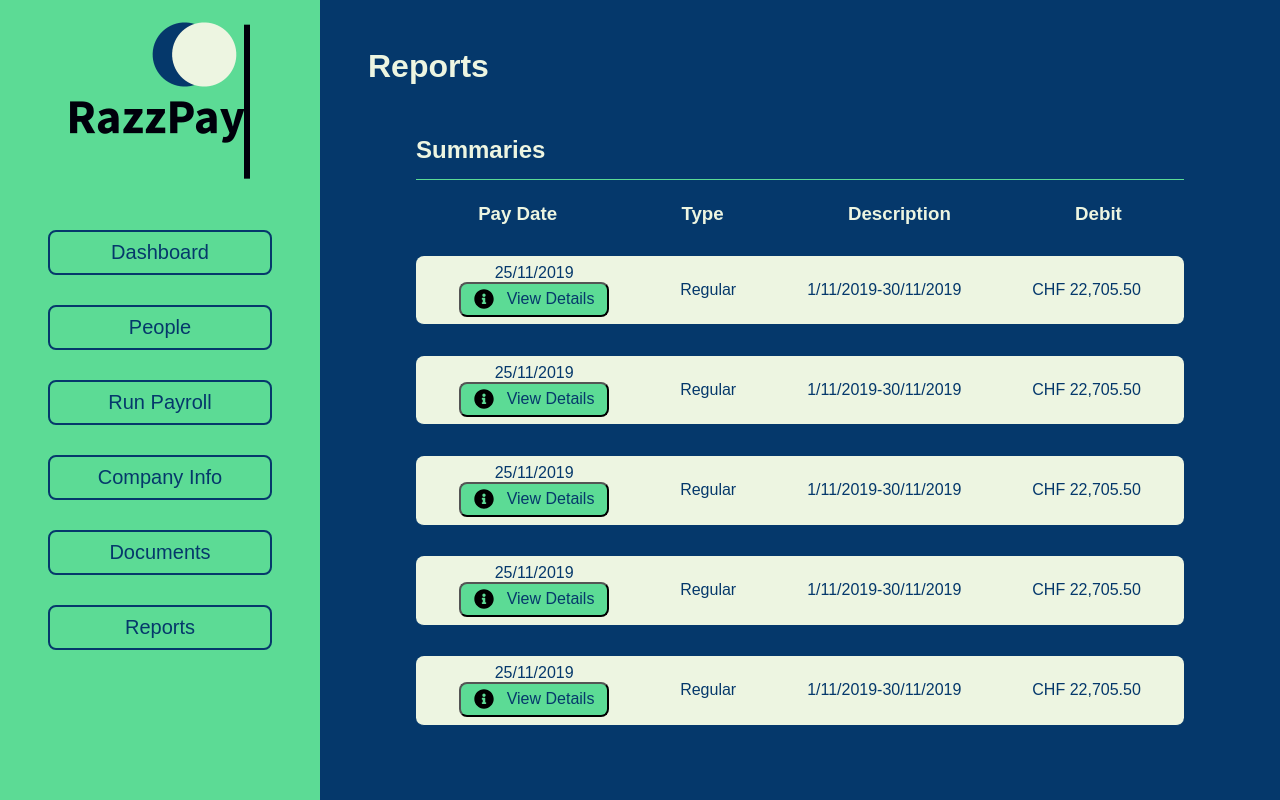
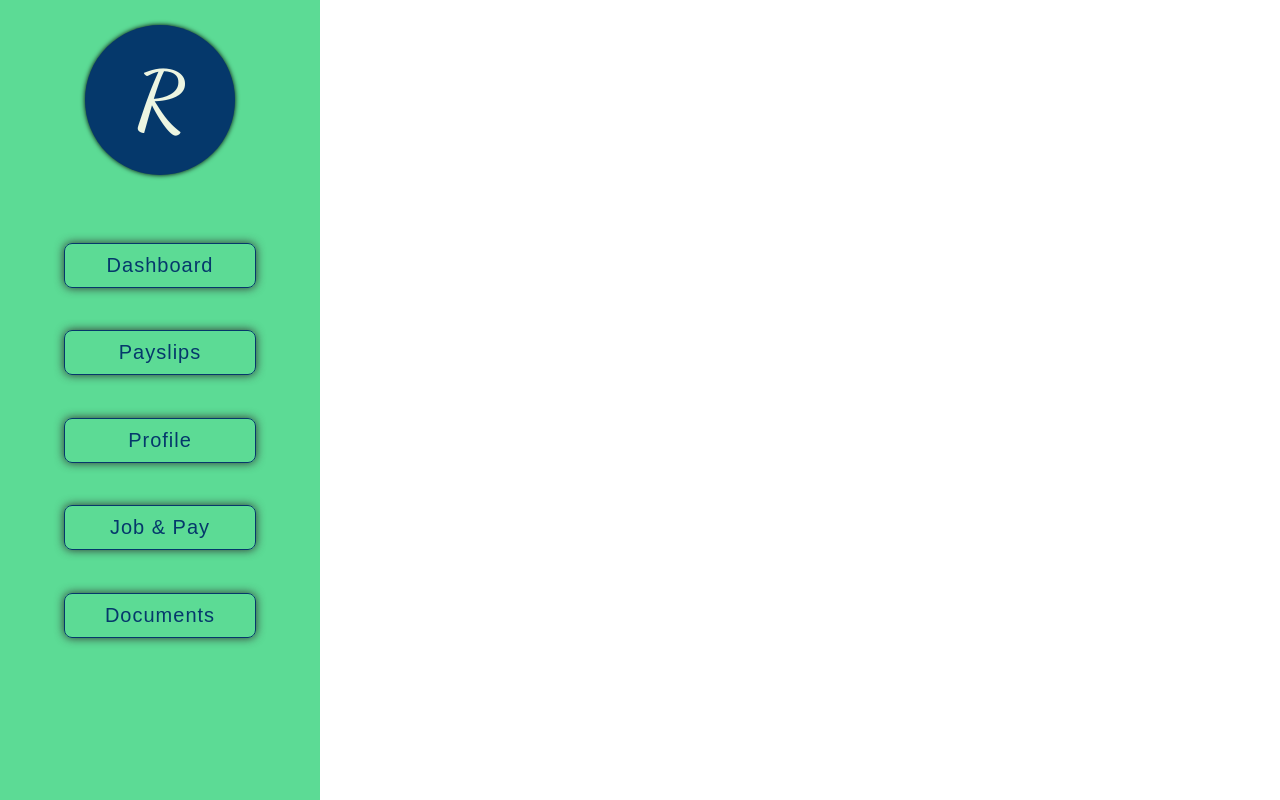
Before and after one commit to joshhammer/propulsion-final-project, a React (Create React App) app in the folder frontend/: page /company/reports in a window 1280 px wide. Built offline with nearby package versions, Linux system fonts and the light colour scheme.

Commit message:
add some styling changes on HP and sidebar

```diff
--- a/frontend/public/index.html
+++ b/frontend/public/index.html
@@ -11,6 +11,7 @@
     />
     <link href="https://fonts.googleapis.com/css?family=Titillium+Web:300,400,700&display=swap" rel="stylesheet">
     <link href="https://fonts.googleapis.com/css?family=Montserrat:300,400,700&display=swap" rel="stylesheet">
+    <link href="https://fonts.googleapis.com/css?family=Dancing+Script:400,700&display=swap" rel="stylesheet">
     <link rel="apple-touch-icon" href="%PUBLIC_URL%/logo192.png" />
     <!--
       manifest.json provides metadata used when your web app is installed on a
--- a/frontend/src/components/AppContainer/AppContainer.js
+++ b/frontend/src/components/AppContainer/AppContainer.js
@@ -1,10 +1,10 @@
 import React from "react";
-import Company from "./Company/Company";
+import Employee from "./Employee/Employee";
 
 const AppContainer = (props) => {
     // here we need a condition to determine if company or employee gets rendered
     return (
-        <Company/>
+        <Employee/>
     )
 }
 
--- a/frontend/src/components/AppContainer/AppContainer.scss
+++ b/frontend/src/components/AppContainer/AppContainer.scss
@@ -14,12 +14,14 @@
     display: flex;
     justify-content: center;
     align-items: center;
-    width: 70%;
+    width: 60%;
     height: 45px;
     font-size: 1.25rem;
     text-decoration: none;
+    letter-spacing: 1px;
+    box-shadow: 0 0 10px rgb(51, 51, 51);
     color: var(--mainBlue);
-    border: 2px solid var(--mainBlue);
+    border: 1px solid var(--mainBlue);
     border-radius: 8px;
     padding: 5px;
     transition: all 0.3s;
--- a/frontend/src/components/AppContainer/Employee/EmployeeSidebar/EmployeeSidebar.js
+++ b/frontend/src/components/AppContainer/Employee/EmployeeSidebar/EmployeeSidebar.js
@@ -11,7 +11,10 @@ const EmployeeSidebar = (props) => {
     return (
         <div className="employee-sidebar-container">
             <div className="company-logo">
-                <img src={logo} alt="logo" />
+                {/* <img src={logo} alt="logo" /> */}
+                <div className='logo-circle'>
+                    <h1 className='company-logo-title'>R</h1>
+                </div>
             </div>
             <div className="employee-sidebar-link-container">
                 <Link className="sidebar-link" to="/employee/dashboard" id={path === '/employee/dashboard' ? 'active-sidebar-link' : ''}>Dashboard</Link>
--- a/frontend/src/components/AppContainer/Employee/EmployeeSidebar/EmployeeSidebar.scss
+++ b/frontend/src/components/AppContainer/Employee/EmployeeSidebar/EmployeeSidebar.scss
@@ -14,3 +14,39 @@
     align-items: center;
     justify-content: space-evenly;
 }
+
+.company-logo {
+    display: flex;
+    align-items: center;
+}
+
+.logo-circle {
+    display: flex;
+    justify-content: center;
+    align-items: center;
+    width: 150px;
+    height: 150px;
+    background: var(--mainBlue);
+    border-radius: 50%;
+    box-shadow: 0 0 5px black;
+    transition: all .5s ease-in-out;
+    &:hover {
+        // animation-name: example;
+        // animation-duration: 2s;
+        // animation-timing-function: ease-in-out;
+        transform: rotate(360deg);
+        box-shadow: 0 0 15px black;
+    }
+}
+
+.company-logo-title {
+    color: var(--mainWhite);
+    font-family: 'Dancing Script', cursive;
+    font-weight: 700;
+    font-size: 5rem;
+}
+
+// @keyframes example {
+//     0% { transform: rotate(0deg);}
+//     100% { transform: rotate(360deg);}
+// }
--- a/frontend/src/components/LandingPage/LandingPage.js
+++ b/frontend/src/components/LandingPage/LandingPage.js
@@ -1,5 +1,4 @@
 import React from 'react';
-import './LandingPage.scss';
 import AuthenticationButton from '../reusable-components/buttons/AuthenticationButton';
 import InputField from "../reusable-components/input-fields/InputField";
 import logo from '../../assets/logo_blue-white.png';
@@ -7,13 +6,18 @@ import instagram from '../../assets/svg/instagram.svg';
 import facebook from '../../assets/svg/facebook.svg';
 import twitter from '../../assets/svg/twitter.svg';
 import linkedin from '../../assets/svg/linkedin.svg';
+import './LandingPage.scss';
 
 const LandingPage = () => {
     return (
         <div className="landingpage-container">
             <div className="landingpage-header">
-                <img src={logo} alt="logo"/>
-                <h3>Manage your payroll easily</h3>
+                {/* <img src={logo} alt="logo"/> */}
+
+                    <h1 id='razzpay-main-title'>Razzpay</h1>
+
+                <h3 id='main-subtitle'>Introducing the people platform for small businesses. <br/>
+                    One place to run payroll, manage benefits, <br/> and support your team.</h3>
             </div>
             <div className="authentication-container">
                 <div className="register">
--- a/frontend/src/components/LandingPage/LandingPage.scss
+++ b/frontend/src/components/LandingPage/LandingPage.scss
@@ -4,10 +4,10 @@
 }
 
 .landingpage-header {
-    height: 45%;
+    height: 40%;
     display: flex;
     flex-direction: column;
-    justify-content: center;
+    // justify-content: center;
     align-items: center;
 
     & h1 {
@@ -16,7 +16,27 @@
 
     & h3 {
         font-family: var(--secondaryFontFamily);
+        color: var(--mainBlue);
     }
+}
+
+#razzpay-main-title {
+    color: var(--mainBlue);
+    font-size: 6rem;
+    font-family: 'Dancing Script', cursive;
+    margin-bottom: 2rem;
+    margin-top: 4rem;
+    text-shadow: 0 0 5px var(--mainBlue);
+}
+
+#main-subtitle {
+    font-family: var(--secondaryFontFamily);
+    font-weight: 300;
+    font-style: italic;
+    font-size: 1.5rem;
+    width: 60%;
+    text-align: center;
+    text-shadow: 0 0 5px var(--mainBlue);
 }
 
 .authentication-container {
@@ -69,10 +89,10 @@
 }
 
 .footer {
-    height: 15%;
+    height: 20%;
     display: flex;
     align-items: flex-end;
-    padding-bottom: 7px;
+    padding-bottom: 15px;
 
     &-left {
         width: 50%;
--- a/frontend/src/components/reusable-components/buttons/buttons.scss
+++ b/frontend/src/components/reusable-components/buttons/buttons.scss
@@ -1,8 +1,17 @@
 .auth-button {
     height: 35px;
     width: 150px;
+    border: none;
     border-radius: 8px;
     background-color: var(--mainGreen);
     font-size: 1rem;
     outline: none;
+    box-shadow: 0 0 10px black;
+    transition: all .1s;
+    &:hover {
+        background: var(--lightGreen);
+    }
+    &:active {
+        box-shadow: 0 0 0 black;
+    }
 }
--- a/frontend/src/components/reusable-components/input-fields/InputField.scss
+++ b/frontend/src/components/reusable-components/input-fields/InputField.scss
@@ -6,4 +6,5 @@
     height: 35px;
     font-size: 1rem;
     padding-left: 10px;
+    box-shadow: 0 0 10px black;
 }
--- a/frontend/src/index.scss
+++ b/frontend/src/index.scss
@@ -6,6 +6,8 @@
 }
 
 :root {
+  --darkGreen: #379683;
+  --lightGreen: #8EE4AF;
   --mainGreen: #5CDB95;
   --mainBlue: #05386B;
   --mainWhite: #EDF5E1;
@@ -19,6 +21,8 @@ html {
 
 body {
   height: 100%;
+  // display: flex;
+  // justify-content: center;
   font-family: -apple-system, BlinkMacSystemFont, 'Segoe UI', 'Roboto', 'Oxygen',
     'Ubuntu', 'Cantarell', 'Fira Sans', 'Droid Sans', 'Helvetica Neue',
     sans-serif;
@@ -28,6 +32,7 @@ body {
 
 #root {
   height: 100%;
+  // width: 80%;
 }
 
 code {
```
